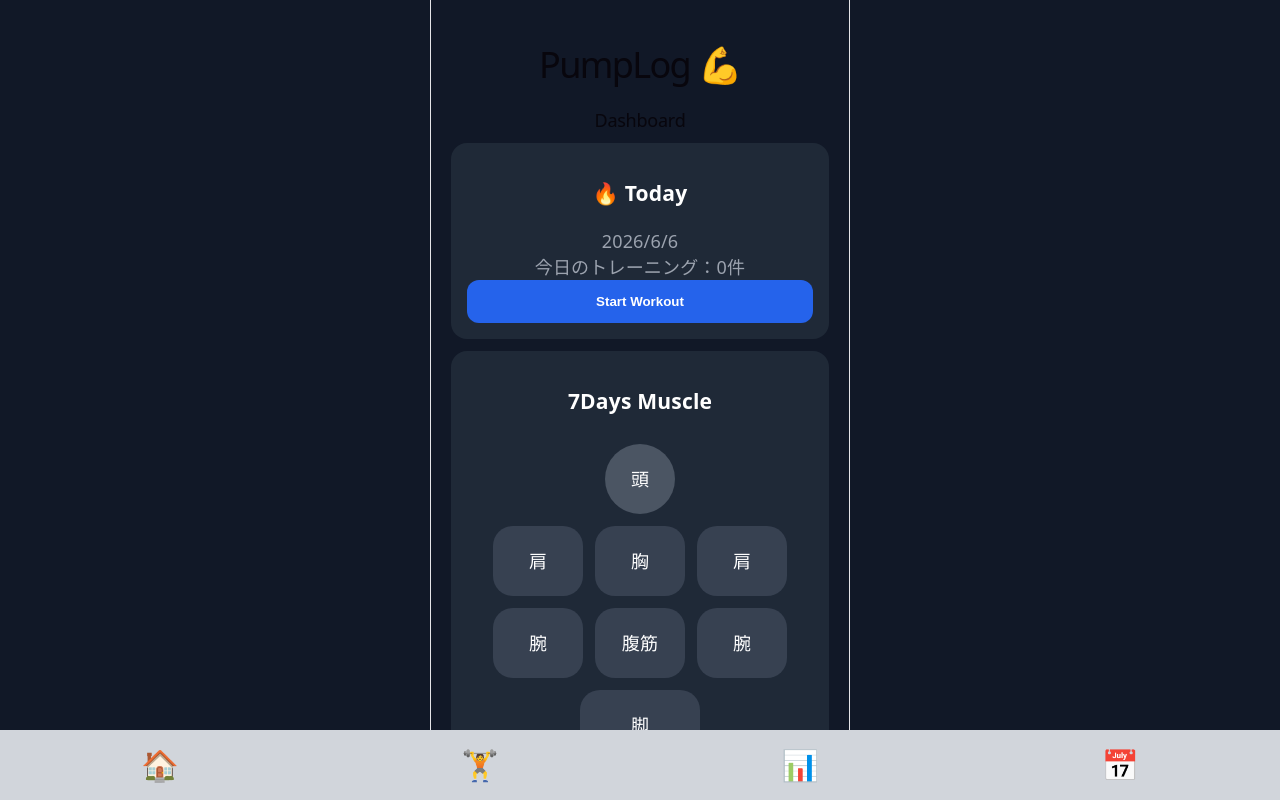
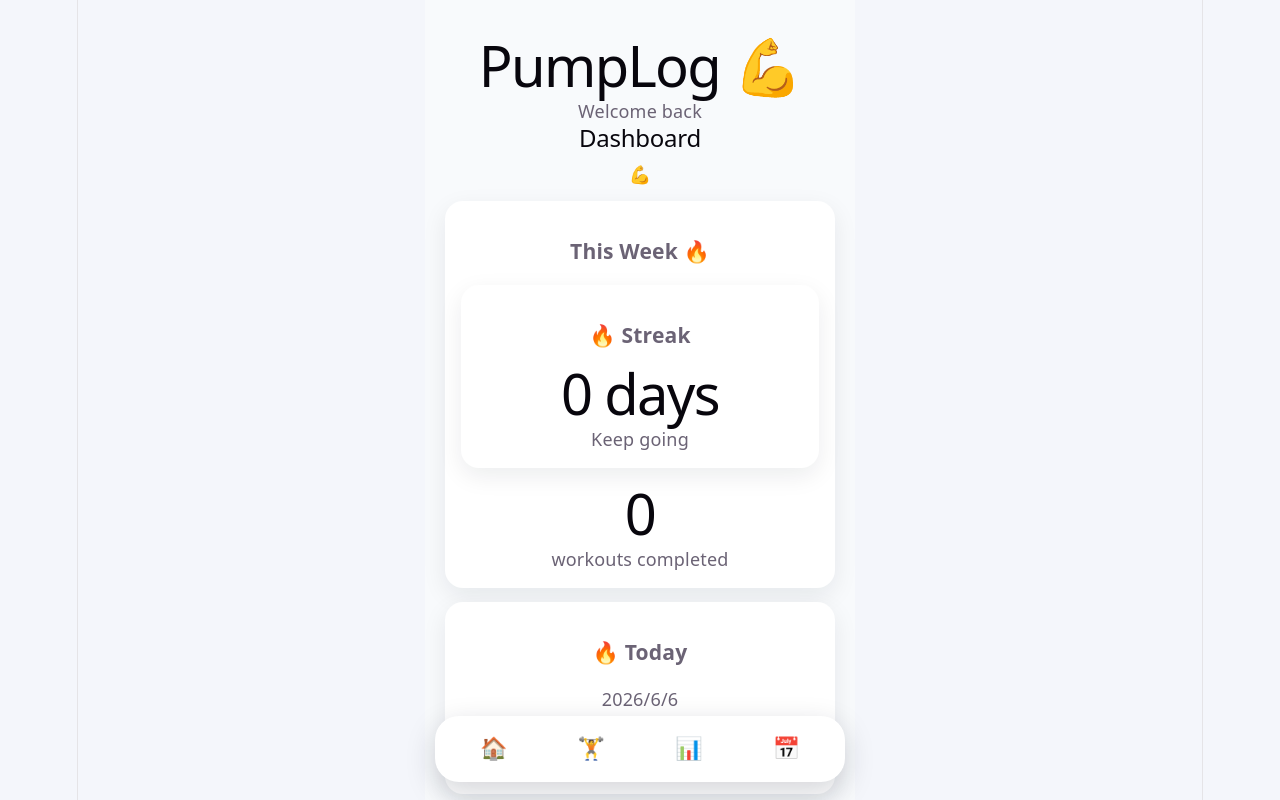
Before and after one commit to k0rrr/PumpLog-Web, a React (Vite) app: page / in a window 1280 px wide. Shown: the top 800 px of the page. Built offline with nearby package versions, Linux system fonts and the light colour scheme.

Commit message:
Refactor UI and improve dashboard

```diff
--- a/src/App.css
+++ b/src/App.css
@@ -1,209 +1,177 @@
 body {
   margin: 0;
-  background: #111827;
-  color: white;
-  font-family: system-ui;
+  background: #f4f6fb;
+  font-family: system-ui, sans-serif;
 }
 
-#root {
-  max-width: 420px;
-  margin: auto;
+.app {
+  width: 100%;
+  max-width: 430px;
+  min-height: 100vh;
+  margin: 0 auto;
   padding: 20px;
+  padding-bottom: 100px;
+  background: #f8fafc;
+  box-sizing: border-box;
 }
 
 h1 {
-  text-align: center;
-  font-size: 36px;
+  margin-bottom: 20px;
 }
 
-h2 {
-  font-size: 18px;
+.training-card {
+  background: white;
+  border-radius: 18px;
+  padding: 16px;
+  margin: 14px 0;
+  box-shadow: 0 8px 24px rgba(15, 23, 42, 0.08);
+}
+
+button {
+  border: none;
+  border-radius: 14px;
+  padding: 12px 16px;
+  background: #2563eb;
+  color: white;
+  font-weight: 700;
+  cursor: pointer;
 }
 
 input {
   width: 100%;
+  box-sizing: border-box;
   padding: 14px;
-  margin-bottom: 10px;
-  border-radius: 12px;
-  border: none;
-  box-sizing: border-box;
-}
-
-button {
-  width: 100%;
-  padding: 14px;
-  border-radius: 12px;
-  border: none;
-  background: #2563eb;
-  color: white;
-  font-weight: bold;
-}
-
-.training-card {
-  background: #1f2937;
-  padding: 16px;
-  margin: 12px 0;
-  border-radius: 16px;
-}
-
-.training-card p {
-  color: #9ca3af;
-}
-
-.part-buttons {
-  display: grid;
-  grid-template-columns: repeat(3, 1fr);
-  gap: 8px;
-  margin-bottom: 12px;
-}
-
-.part-buttons button {
-  background: #374151;
-}
-
-.part-buttons button:hover {
-  background: #2563eb;
-}
-
-.selected {
-  background: #2563eb !important;
-}
-
-.training-date {
-  font-size: 12px;
-  color: #9ca3af;
-  margin: 0;
+  margin: 8px 0;
+  border: 1px solid #dbe3ef;
+  border-radius: 14px;
+  font-size: 16px;
 }
 
 .bottom-nav {
   position: fixed;
-  bottom: 0;
-  left: 0;
-
-  width: 100%;
-  height: 70px;
-
-  background: #d1d5db;
-
+  left: 50%;
+  bottom: 18px;
+  transform: translateX(-50%);
+  width: min(390px, calc(100% - 32px));
+  background: white;
+  border-radius: 24px;
+  padding: 10px;
   display: flex;
   justify-content: space-around;
-  align-items: center;
-
-  padding: 0;
+  box-shadow: 0 10px 30px rgba(15, 23, 42, 0.18);
 }
 
 .bottom-nav button {
-  width: auto;
   background: transparent;
-  color: black;
-
-  font-size: 30px;
-  padding: 0;
+  color: #64748b;
+  font-size: 22px;
+  padding: 10px 14px;
 }
 
-.calendar-page {
-  padding-top: 40px;
+.add-button {
+  position: fixed;
+  right: calc(50% - 185px);
+  bottom: 92px;
+  width: 58px;
+  height: 58px;
+  border-radius: 999px;
+  font-size: 28px;
 }
 
-.body-map {
-  display: grid;
-  grid-template-columns: repeat(3, 1fr);
-  gap: 12px;
-  margin: 30px 0;
-}
-
-.head {
-  grid-column: 2;
-  background: #4b5563;
-  padding: 14px;
-  border-radius: 50px;
-  text-align: center;
-}
-
-.map-part {
-  background: #374151;
-  padding: 20px;
-  border-radius: 18px;
-  text-align: center;
-  font-weight: bold;
-}
-
-.map-part.active {
-  background: #2563eb;
-  box-shadow: 0 0 20px #2563eb;
-}
-
-.muscle-map-svg {
-  margin: 30px 0;
-  text-align: center;
-}
-
-.map-head {
-  width: 70px;
-  height: 70px;
-  margin: 0 auto 12px;
-  border-radius: 50%;
-  background: #4b5563;
-  display: flex;
-  align-items: center;
-  justify-content: center;
-  font-weight: bold;
-}
-
-.map-row {
-  display: flex;
-  justify-content: center;
-  gap: 12px;
-  margin-bottom: 12px;
-}
-
-.body-part {
-  width: 90px;
-  height: 70px;
-  border-radius: 20px;
-  background: #374151;
-  display: flex;
-  align-items: center;
-  justify-content: center;
-  font-weight: bold;
-}
-
-.body-part.active {
-  background: #2563eb;
-  box-shadow: 0 0 20px #2563eb;
-}
-
-.legs {
-  margin: 0 auto;
-  width: 120px;
-}
-
-.app {
-  min-height: 100vh;
-  overflow-y: auto;
-  padding-bottom: 90px;
-}
-
-.menu-page {
-  padding-bottom: 120px;
-}
-
-.analysis-row {
+.page-header {
   display: flex;
   justify-content: space-between;
   align-items: center;
 }
 
-.bar-bg {
-  width: 100%;
-  height: 10px;
-  background: #e5e7eb;
-  border-radius: 999px;
-  overflow: hidden;
+.page-header p {
+  margin: 0;
+  color: #64748b;
 }
 
-.bar-fill {
-  height: 100%;
-  background: #2563eb;
+.page-header h2 {
+  margin-top: 4px;
+  font-size: 32px;
+}
+
+
+.small-button {
+  padding: 10px 16px;
   border-radius: 999px;
 }
+
+.start-workout-card {
+  background: #0f172a;
+  color: white;
+  border-radius: 22px;
+  padding: 18px;
+  margin: 20px 0;
+  display: flex;
+  justify-content: space-between;
+  align-items: center;
+}
+
+.start-workout-card p {
+  margin: 0;
+  color: #94a3b8;
+}
+
+.start-workout-card h3 {
+  margin: 4px 0 0;
+  font-size: 22px;
+}
+
+.start-workout-card button {
+  background: white;
+  color: #0f172a;
+}
+
+.empty-text {
+  color: #94a3b8;
+}
+
+.muscle-map-svg {
+  display: flex;
+  flex-direction: column;
+  align-items: center;
+  gap: 8px;
+  margin-top: 16px;
+}
+
+.map-head {
+  width: 48px;
+  height: 48px;
+  border-radius: 50%;
+  background: #e2e8f0;
+  display: flex;
+  align-items: center;
+  justify-content: center;
+  font-size: 12px;
+}
+
+.map-row {
+  display: flex;
+  gap: 8px;
+  justify-content: center;
+}
+
+.body-part {
+  min-width: 64px;
+  height: 48px;
+  border-radius: 14px;
+  background: #e2e8f0;
+  color: #475569;
+  display: flex;
+  align-items: center;
+  justify-content: center;
+  font-weight: 700;
+}
+
+.body-part.active {
+  background: #ef4444;
+  color: white;
+}
+
+.body-part.legs {
+  width: 96px;
+}
--- a/src/App.tsx
+++ b/src/App.tsx
@@ -175,6 +175,22 @@ function getPRs() {
 
   return prs;
 }
+function weeklyCount() {
+  return sessions.filter(
+    (session) => isWithin7Days(session.date)
+  ).length;
+}
+function streakCount() {
+  const uniqueDates = [
+    ...new Set(
+      sessions.map(
+        (session) => session.date
+      )
+    ),
+  ];
+
+  return uniqueDates.length;
+}
   return (
     <div className="app">
       <h1>PumpLog 💪</h1>
@@ -184,6 +200,8 @@ function getPRs() {
           todayCount={todaySessions.length}
           trained={trained}
           prs={getPRs()}
+          weeklyCount={weeklyCount()}
+          streak={streakCount()}
           goTraining={() => setTab("training")}
         />
       )}
@@ -230,21 +248,33 @@ function getPRs() {
   />
 )}
 
-            <div className="bottom-nav">
+      <div className="bottom-nav">
 
-        <button onClick={() => setTab("home")}>
+        <button
+          className={tab === "home" ? "active-tab" : ""}
+          onClick={() => setTab("home")}
+        >
           🏠
         </button>
 
-        <button onClick={() => setTab("training")}>
+        <button
+          className={tab === "training" ? "active-tab" : ""}
+          onClick={() => setTab("training")}
+        >
           🏋️
         </button>
 
-        <button onClick={() => setTab("analysis")}>
+        <button
+          className={tab === "analysis" ? "active-tab" : ""}
+          onClick={() => setTab("analysis")}
+        >
           📊
         </button>
 
-        <button onClick={() => setTab("calendar")}>
+        <button
+          className={tab === "calendar" ? "active-tab" : ""}
+          onClick={() => setTab("calendar")}
+        >
           📅
         </button>
 
--- a/src/pages/History.tsx
+++ b/src/pages/History.tsx
@@ -0,0 +1,65 @@
+type TrainingExercise = {
+  id: string;
+  name: string;
+  weight: string;
+  reps: string;
+  sets: string;
+};
+
+type TrainingSession = {
+  id: string;
+  title: string;
+  part: string;
+  date: string;
+  exercises: TrainingExercise[];
+};
+
+
+type Props = {
+  groupedSessions: () => Record<string, TrainingSession[]>;
+};
+
+
+function History({ groupedSessions }: Props) {
+  return (
+    <div className="calendar-page">
+
+      <h1>History</h1>
+
+      {Object.entries(groupedSessions()).map(
+        ([date, sessions]) => (
+          <div key={date}>
+
+            <h2>{date}</h2>
+
+            {sessions.map((session) => (
+              <div
+                className="training-card"
+                key={session.id}
+              >
+                <h3>{session.title}</h3>
+
+                {session.exercises.map(
+                  (exercise) => (
+                    <p key={exercise.id}>
+                      {exercise.name}
+                      {" "}
+                      {exercise.weight}kg ×
+                      {exercise.reps}回 ×
+                      {exercise.sets}セット
+                    </p>
+                  )
+                )}
+
+              </div>
+            ))}
+
+          </div>
+        )
+      )}
+
+    </div>
+  );
+}
+
+export default History;
--- a/src/pages/Home.tsx
+++ b/src/pages/Home.tsx
@@ -5,6 +5,8 @@ type Props = {
   todayCount: number;
   trained: (part: string) => boolean;
   prs: Record<string, number>;
+  weeklyCount: number;
+  streak: number;
   goTraining: () => void;
 };
 
@@ -13,14 +15,44 @@ function Home({
   todayCount,
   trained,
   prs,
+  weeklyCount,
+  streak,
   goTraining,
 }: Props) {
   return (
     <div className="home-page">
 
+      <div className="home-header">
+        <div>
+          <p>Welcome back</p>
           <h2>Dashboard</h2>
+        </div>
+
+        <span>💪</span>
+      </div>
+
 
       <div className="training-card">
+        <h3>This Week 🔥</h3>
+        <div className="training-card">
+        <h3>🔥 Streak</h3>
+
+        <h1>{streak} days</h1>
+
+        <p>
+            Keep going
+        </p>
+        </div>
+
+        <h1>{weeklyCount}</h1>
+
+        <p>
+          workouts completed
+        </p>
+      </div>
+
+
+      <div className="training-card today-card">
         <h3>🔥 Today</h3>
 
         <p>{today}</p>
@@ -46,13 +78,20 @@ function Home({
       <div className="training-card">
         <h3>🏆 PR</h3>
 
-        {Object.entries(prs)
+        {Object.keys(prs).length === 0 ? (
+          <p className="empty-text">
+            まだPR記録がありません
+          </p>
+        ) : (
+          Object.entries(prs)
             .slice(0, 3)
             .map(([name, weight]) => (
               <p key={name}>
                 {name}：{weight}kg
               </p>
-          ))}
+            ))
+        )}
+
       </div>
 
     </div>
--- a/src/pages/Log.tsx
+++ b/src/pages/Log.tsx
@@ -79,11 +79,21 @@ function Log({
 }: Props) {
   return (
     <>
-      <h2>Log</h2>
+      <div className="page-header">
+        <div>
+            <p>Workout</p>
+            <h2>Log</h2>
+        </div>
 
-      <button onClick={() => setShowMenuManager(!showMenuManager)}>
-        {showMenuManager ? "記録に戻る" : "メニュー管理"}
-      </button>
+        <button
+            className="small-button"
+            onClick={() =>
+            setShowMenuManager(!showMenuManager)
+            }
+        >
+            {showMenuManager ? "戻る" : "管理"}
+        </button>
+        </div>
 
       {showMenuManager && (
         <div className="menu-page">
@@ -240,9 +250,16 @@ function Log({
             </div>
           )}
 
-          <button className="add-button" onClick={() => setShowAdd(true)}>
-            ＋
-          </button>
+          <div className="start-workout-card">
+            <div>
+                <p>Ready?</p>
+                <h3>Start Workout</h3>
+            </div>
+
+            <button onClick={() => setShowAdd(true)}>
+                Start
+            </button>
+            </div>
         </>
       )}
     </>
```
Lines whose indentation alone changed are shown as unchanged.
